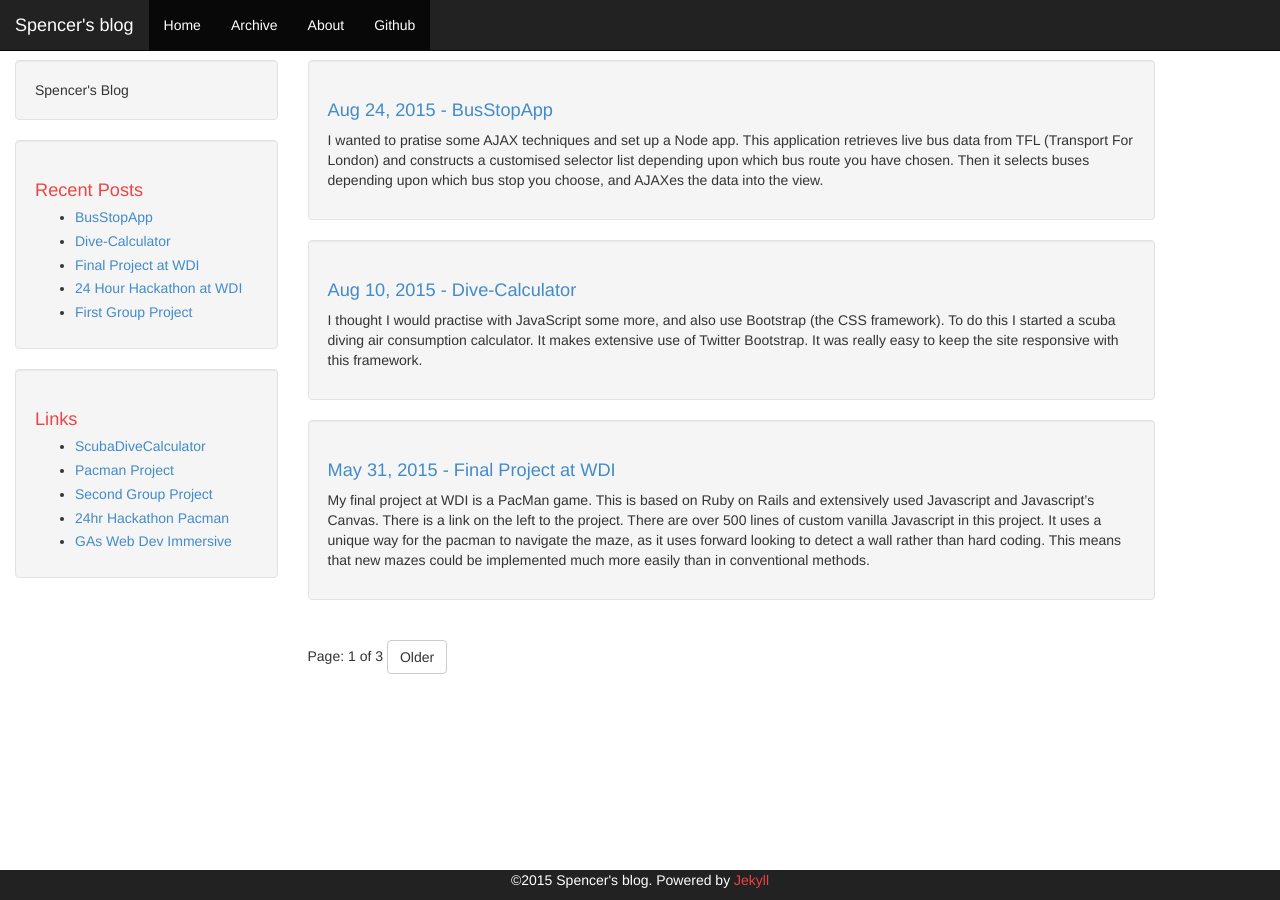
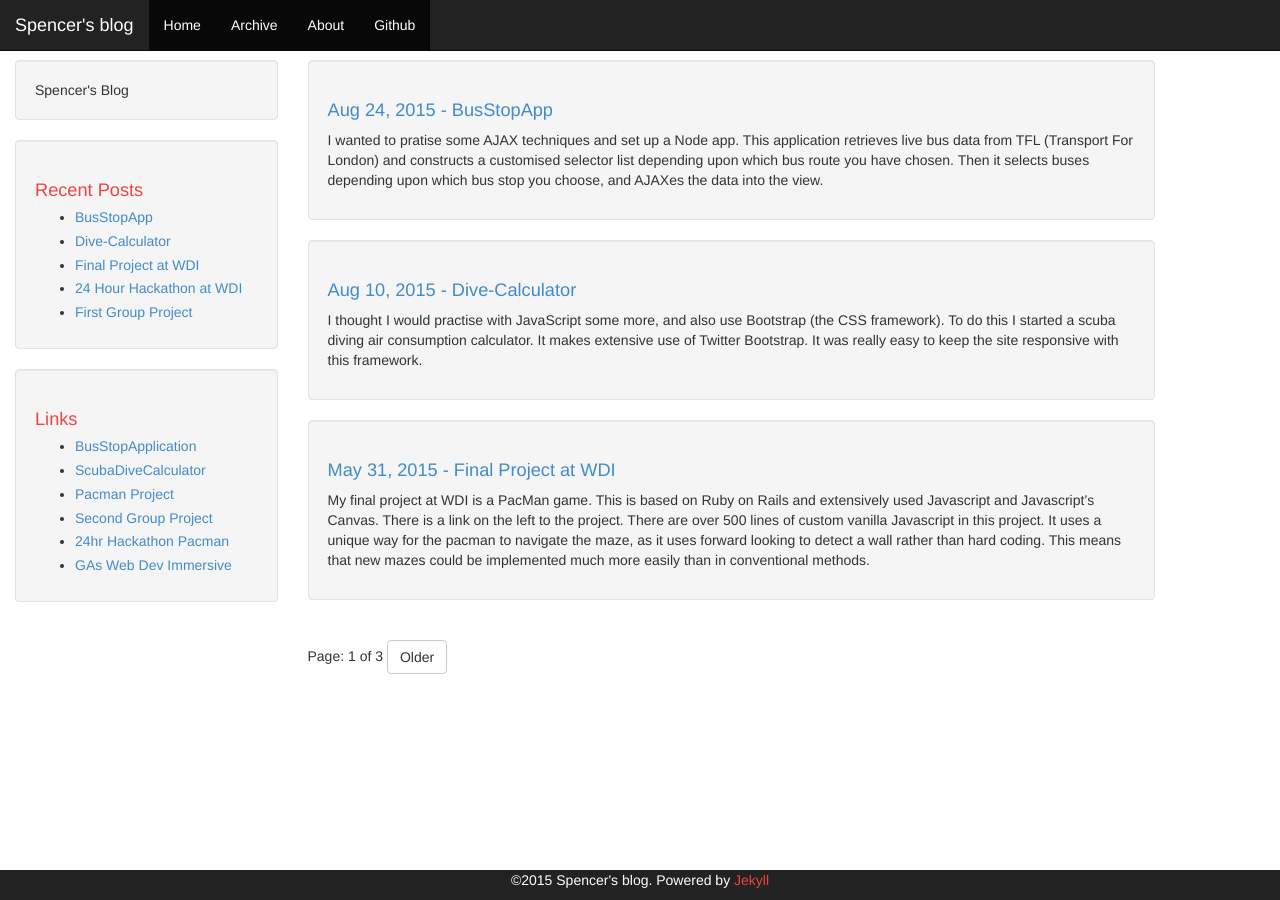
Before and after one commit to spencermeyer/spencermeyer.github.io, a Jekyll site: the page built from index.html, in a window 1280 px wide. Built offline with Jekyll 4.4.1, drawn with Linux system fonts in a browser that asks for light colours; Markdown is read by kramdown in place of the engine named in the settings; the list of posts is cut into pages by our own code.

Commit message:
fixed a link again

```diff
--- a/_includes/links-list.html
+++ b/_includes/links-list.html
@@ -1,5 +1,6 @@
 <h1>Links</h1>
 <ul>
+  <li><a href="https://fast-plains-9477.herokuapp.com/" target="_blank">BusStopApplication</a></li>
   <li><a href="https://dive-planner.herokuapp.com/" target="_blank">ScubaDiveCalculator</a></li>
   <li><a href="https://gentle-journey-1579.herokuapp.com/" target="_blank">Pacman Project</a></li>
   <li><a href="https://protected-wildwood-2099.herokuapp.com/" target="_blank" >Second Group Project</a></li>
```
